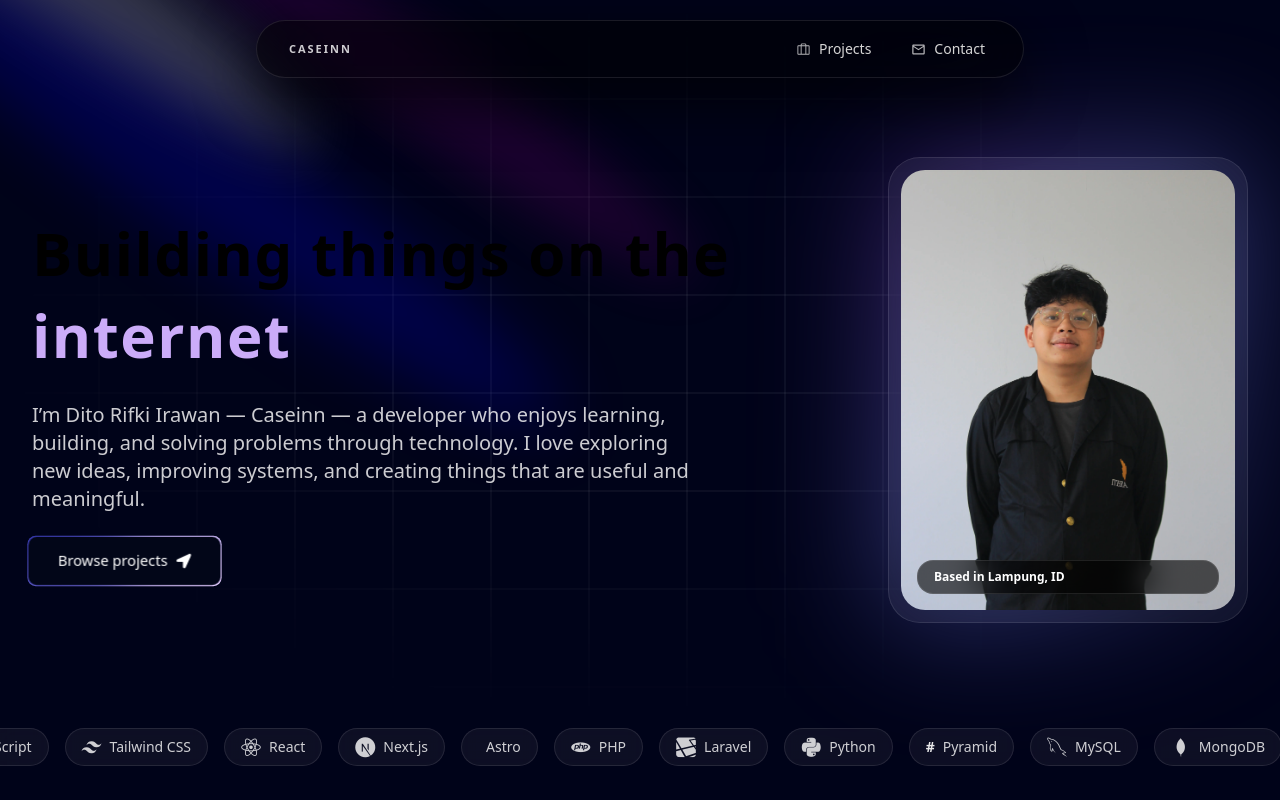
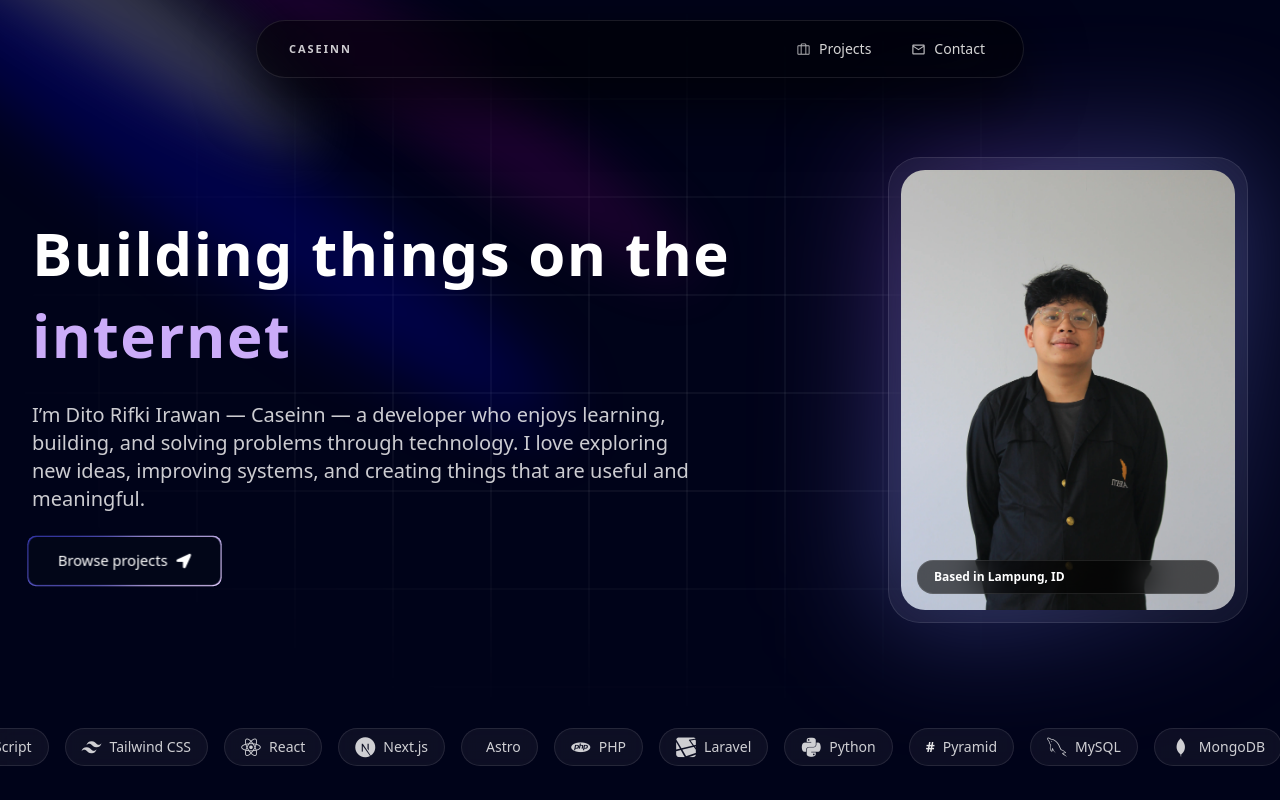
Before and after one commit to Caseinn/Portfolio, a Next.js app: page / in a window 1280 px wide. Shown: the top 800 px of the page. Built offline with nearby package versions, Linux system fonts and the light colour scheme.

Commit message:
refactor:

```diff
--- a/components/ui/text-effect.tsx
+++ b/components/ui/text-effect.tsx
@@ -38,7 +38,7 @@ export const TextGenerateEffect = ({
           return (
             <motion.span
               key={word + idx}
-              className={`${idx > 3 ? "text-purple" : 'dark:text-white text-black'} opacity-0`}
+              className={`${idx > 3 ? "text-purple" : 'text-white'} opacity-0`}
               style={{
                 filter: filter ? "blur(10px)" : "none",
               }}
@@ -54,7 +54,7 @@ export const TextGenerateEffect = ({
   return (
     <div className={cn("font-bold", className)}>
       <div className="my-4">
-        <div className="dark:text-white text-black leading-snug tracking-wide">
+        <div className="text-white leading-snug tracking-wide">
           {renderWords()}
         </div>
       </div>
```
